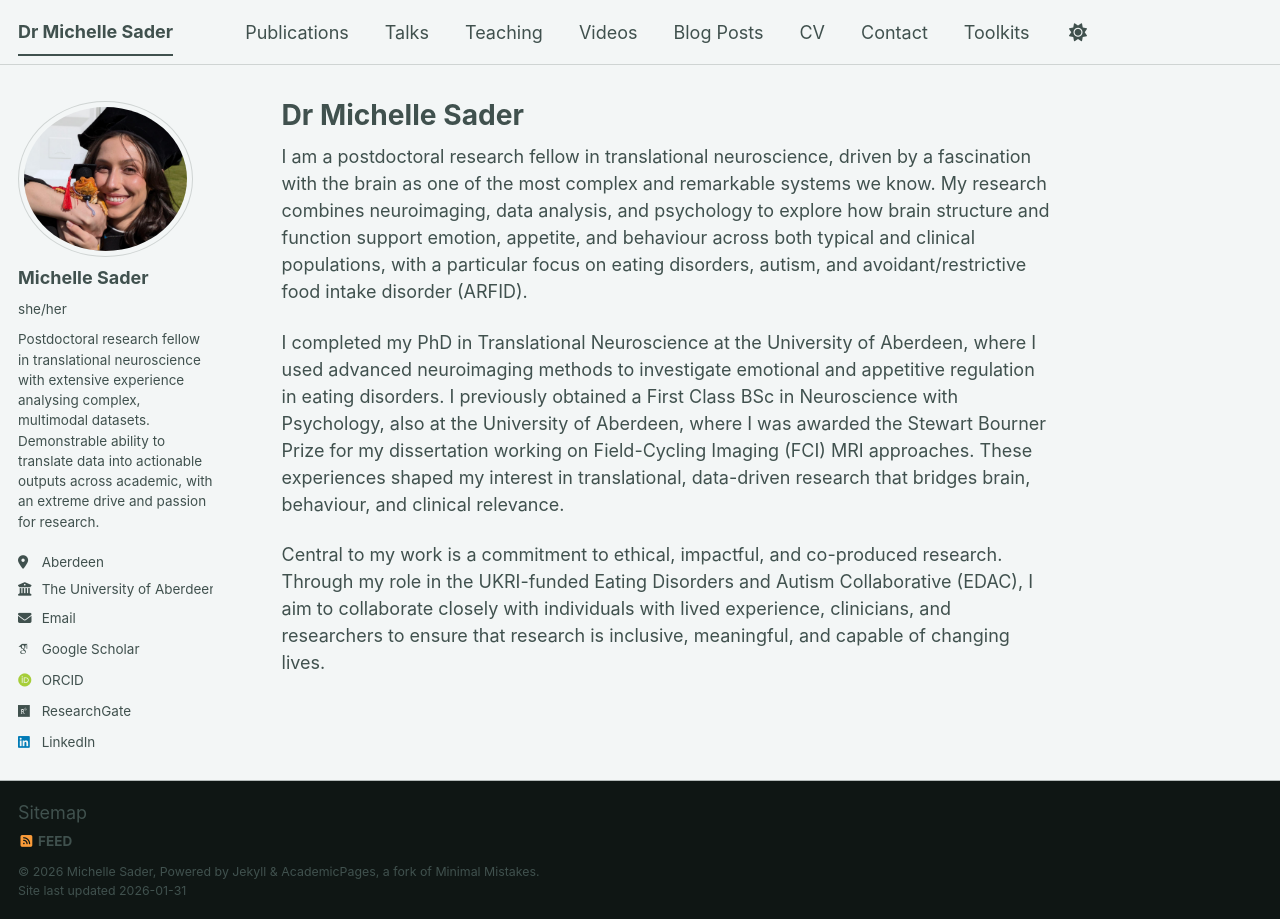
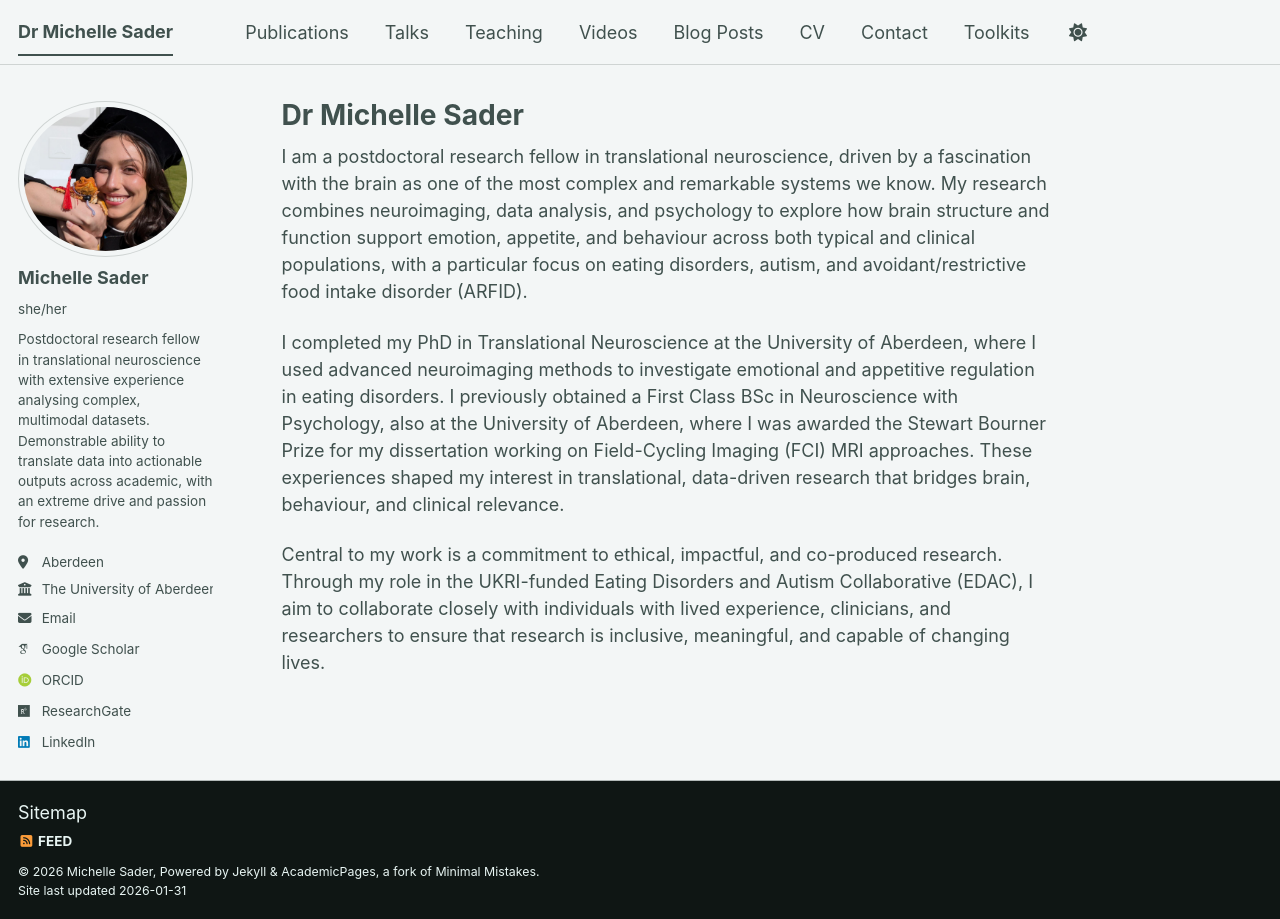
Before and after one commit to sadermichelle/sadermichelle.github.io, a Jekyll site: the page built from _pages/about.md, in a window 1280 px wide. Built offline with Jekyll 4.4.1, drawn with Linux system fonts in a browser that asks for light colours; some web fonts are replaced; a script bundle is joined from its source files by our own code; library files that are not in the unit come from our copies.

Commit message:
Change footer text color to $footer-text variable

```diff
--- a/_sass/theme/_mint_light.scss
+++ b/_sass/theme/_mint_light.scss
@@ -16,6 +16,7 @@ $link                      : #11999e;
 $link-dark                 : mix(#000, $link, 25%);
 $link-light                : mix(#fff, $link, 25%);
 $footer                    : #0f1614;
+$footer-text               : #e8f5f3;
 $border                    : mix(#fff, #40514e, 75%);
 $border-dark               : mix(#fff, #40514e, 60%);
 
@@ -58,5 +59,5 @@ $sidebar-screen-min-width   : 1024px;
 }
 
 footer {
-  color: #{$text};
+  color: #{$footer-text};
 }
```
